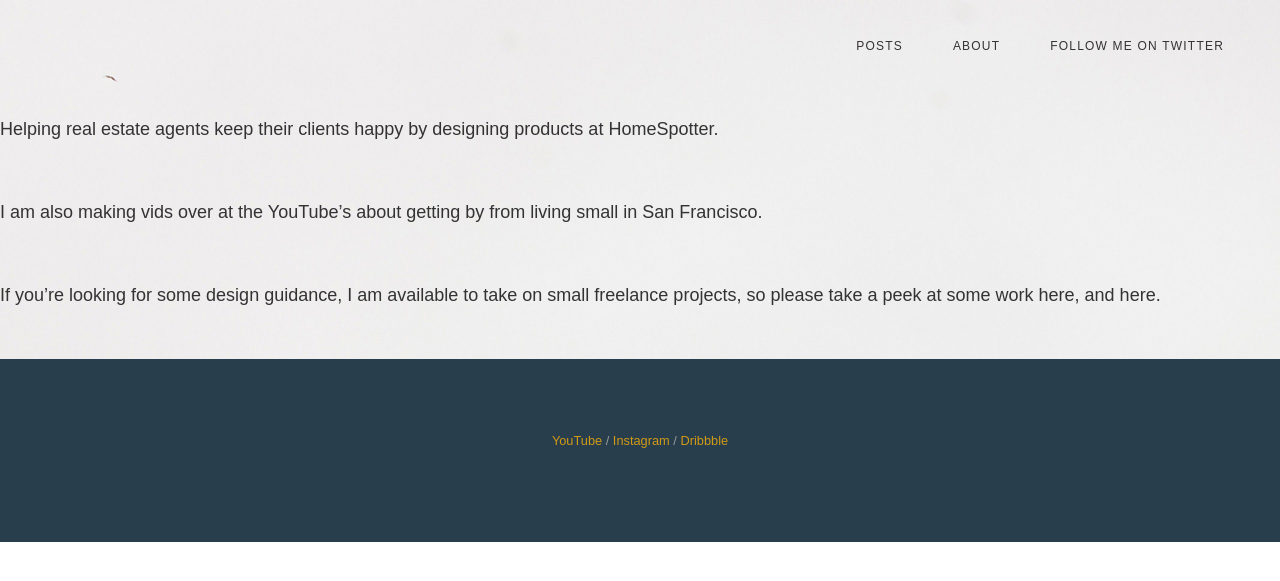
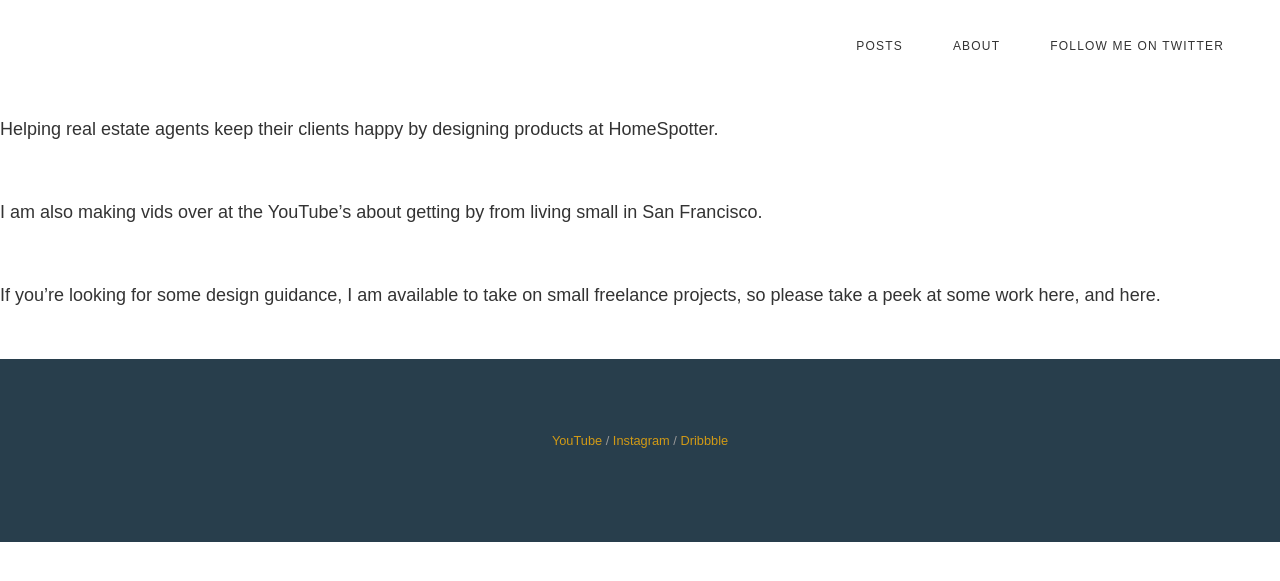
Before and after one commit to nkadlac/kadlac.com, a Jekyll site: the page built from home.markdown, in a window 1280 px wide. Shown: the top 581 px of the page. Built offline with Jekyll 4.4.1, drawn with Linux system fonts in a browser that asks for light colours.

Commit message:
Updated Post and 1 other file

```diff
--- a/_layouts/post.html
+++ b/_layouts/post.html
@@ -4,7 +4,7 @@
 
 <!-- <article class="single"> -->
 
-<header {% for asset in assets %}{% if asset.type == "stretched" %} class="header_img_stretched article_head" style="background-image: url("{{asset.url}}")" {% endif %}{% endfor %}>
+<header {% for image in page.image %}{% if page.image.type == "stretched" %} class="header_img_stretched article_head" style="background-image: url("{{page.image}}")" {% endif %}{% endfor %}>
   <div class="contain small">
 
     <h1>{{page.title}}</h1>
--- a/home.markdown
+++ b/home.markdown
@@ -1,7 +1,7 @@
 ---
 title: Home
 date: 2016-10-01 11:33:00 -07:00
-bg_image: "/uploads/sanfran_bridge.jpg"
+bgimage: "/uploads/sanfran_bridge.jpg"
 layout: default
 ---
 
```
